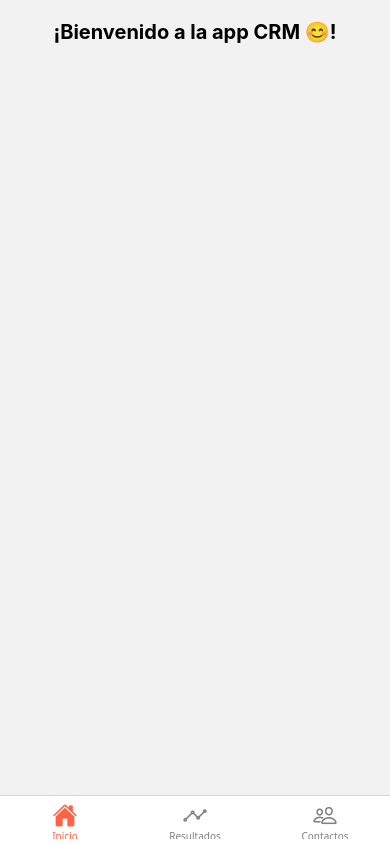
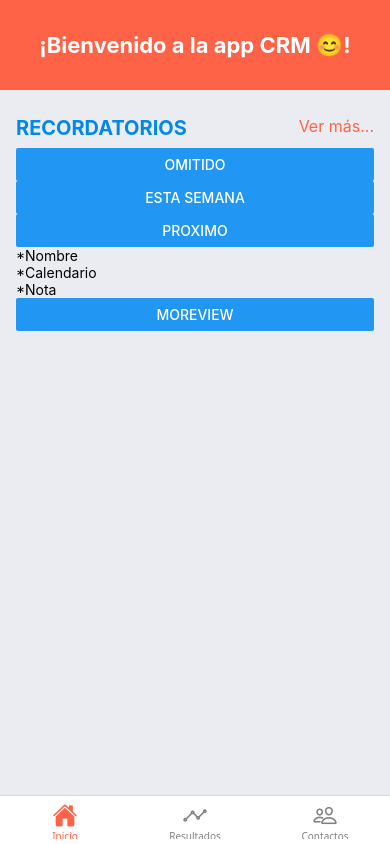
Before and after one commit to JoseCob/EER_CERTIFICACION_SOFTWARE_8VO_IGTI_JOSE_JESUS_COB_KANTUN, a React Native app: screen /Inicio in a window 390 px wide. Built offline with nearby package versions, Linux system fonts and the light colour scheme.

Commit message:
Maquetación para la pestaña home
Se esta creando el diseño/maquetación de la app

```diff
--- a/src/features/home/presentation/ui/pages/HomePage.tsx
+++ b/src/features/home/presentation/ui/pages/HomePage.tsx
@@ -1,31 +1,89 @@
 import React from "react";
-import { StyleSheet, Text, View } from "react-native";
+import { StyleSheet, Text, View, Button, Image, Pressable } from "react-native";
 import SafeLayout from '../../../../../shared/components/layouts/SafeLayout';
 
 const HomePage = () => {
 
     return (
         <SafeLayout>
-            <View style={styles.container}>
-                <Text style={styles.title}>¡Bienvenido a la app CRM 😊!</Text>
+            {/*Sección de bienvenida*/}
+            <View style={styles.containerMain}>
+                <Text style={styles.titleWelcome}>¡Bienvenido a la app CRM 😊!</Text>
+            </View>
+
+            {/*Sección de recordatorios*/}
+            <View style={styles.remindersContainer}>
+                <View style={styles.remindersHeader}>
+                    <Text style={styles.remindersTitle}>Recordatorios</Text>
+                    <Pressable onPress={() => console.log("Botón ver más Recordatorios")}>
+                        {({pressed}) => (
+                            <Text style={[styles.btnView, pressed && styles.pressedView]}>Ver más...</Text>
+                        )}
+                    </Pressable>
+                </View>
+                <View>
+                    <Button title="Omitido" onPress={() => console.log("Botón omitido")}/>
+                    <Button title="Esta semana" onPress={() => console.log("Botón esta semana")}/>
+                    <Button title="proximo" onPress={() => console.log("Botón proximo")}/>
+                </View>
+                <View>
+                    <View>
+                        <Image />
+                        <Text>*Nombre</Text>
+                        <Text>*Calendario</Text>
+                        <Text>*Nota</Text>
+                    </View>
+                    <View>
+                        <Button title='moreView' onPress={() => console.log("Botón ver más del contacto")}/>
+                    </View>
+                </View>
             </View>
         </SafeLayout>
     );
-
 };
 
 const styles = StyleSheet.create({
 
-    container:{
-        flex:1,
+    //Sección de bienvenida
+    containerMain:{
         justifyContent: 'flex-start',
+        backgroundColor: 'tomato',
         alignItems: 'center',
+        padding: 10,
     },
-    title:{
-        color: '#30307',
+    titleWelcome:{
+        color: 'white',
         fontWeight: 'bold',
+        fontSize: 22,
+        margin: 22,
+    },
+
+    //Sección de recordatorios
+    remindersContainer:{
+        justifyContent:'flex-start',
+        marginTop: 26,
+        marginLeft: 16,
+        marginRight: 16,
+    },
+    remindersHeader:{
+        flexDirection: 'row',
+        justifyContent:'space-between',
+        marginBottom: 8,
+    },
+    remindersTitle:{
+        color: '#0089e8',
+        fontWeight: 'bold',
+        textTransform:'uppercase',
         fontSize: 20,
-        margin: 20
+    },
+    //Estilo al presionar el botón por Pressable
+    pressedView:{
+        color: 'gray',
+    },
+    //Color del texto por defecto
+    btnView:{
+        color: 'tomato',
+        fontSize: 16,
     },
 })
 
--- a/src/shared/components/layouts/SafeLayout.tsx
+++ b/src/shared/components/layouts/SafeLayout.tsx
@@ -13,6 +13,7 @@ export default function SafeLayout({ children }: Props) {
 const styles = StyleSheet.create({
   container: {
     flex: 1,
-    paddingHorizontal: 16,
+    paddingHorizontal: 0, //El ancho que queremos dejar de margen entre los componentes
+    backgroundColor: '#eaecf1', //Color de fondo de las pantallas
   },
 });
```
Also changed, not shown: 1 other file (tests, documents, lock files or other folders).
